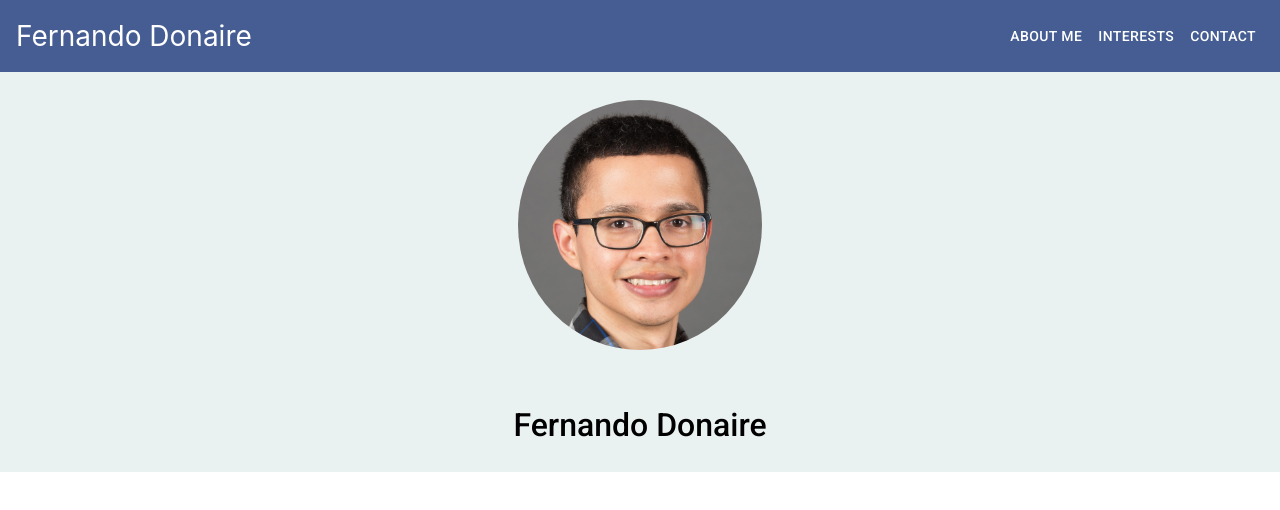
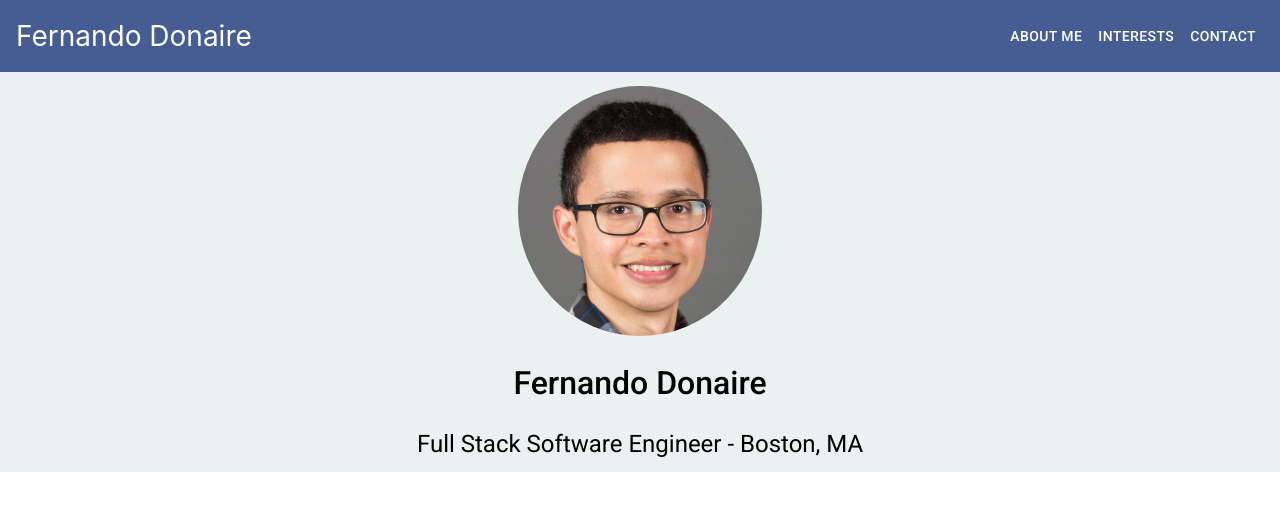
Before and after one commit to nandodonaire/nandodonaire.github.io, a React (Create React App) app: page / in a window 1280 px wide. Shown: the top 510 px of the page. Built offline with nearby package versions, Linux system fonts and the light colour scheme.

Commit message:
Added JobTitle styled component

```diff
--- a/src/components/Profile/index.js
+++ b/src/components/Profile/index.js
@@ -1,10 +1,11 @@
 import React from "react";
-import { ProfileContainer, ProfilePicture, Name } from "./styles";
+import { ProfileContainer, ProfilePicture, Name, JobTitle } from "./styles";
 
 const Profile = () => (
   <ProfileContainer>
     <ProfilePicture src="profile-picture.jpeg" />
     <Name>Fernando Donaire</Name>
+    <JobTitle>Full Stack Software Engineer - Boston, MA</JobTitle>
   </ProfileContainer>
 );
 
--- a/src/components/Profile/styles.js
+++ b/src/components/Profile/styles.js
@@ -20,3 +20,9 @@ export const Name = styled.span`
   font-weight: 500;
   font-family: Roboto;
 `;
+
+export const JobTitle = styled.span`
+  font-size: 1.5rem;
+  font-weight: 400;
+  font-family: Roboto;
+`;
```
